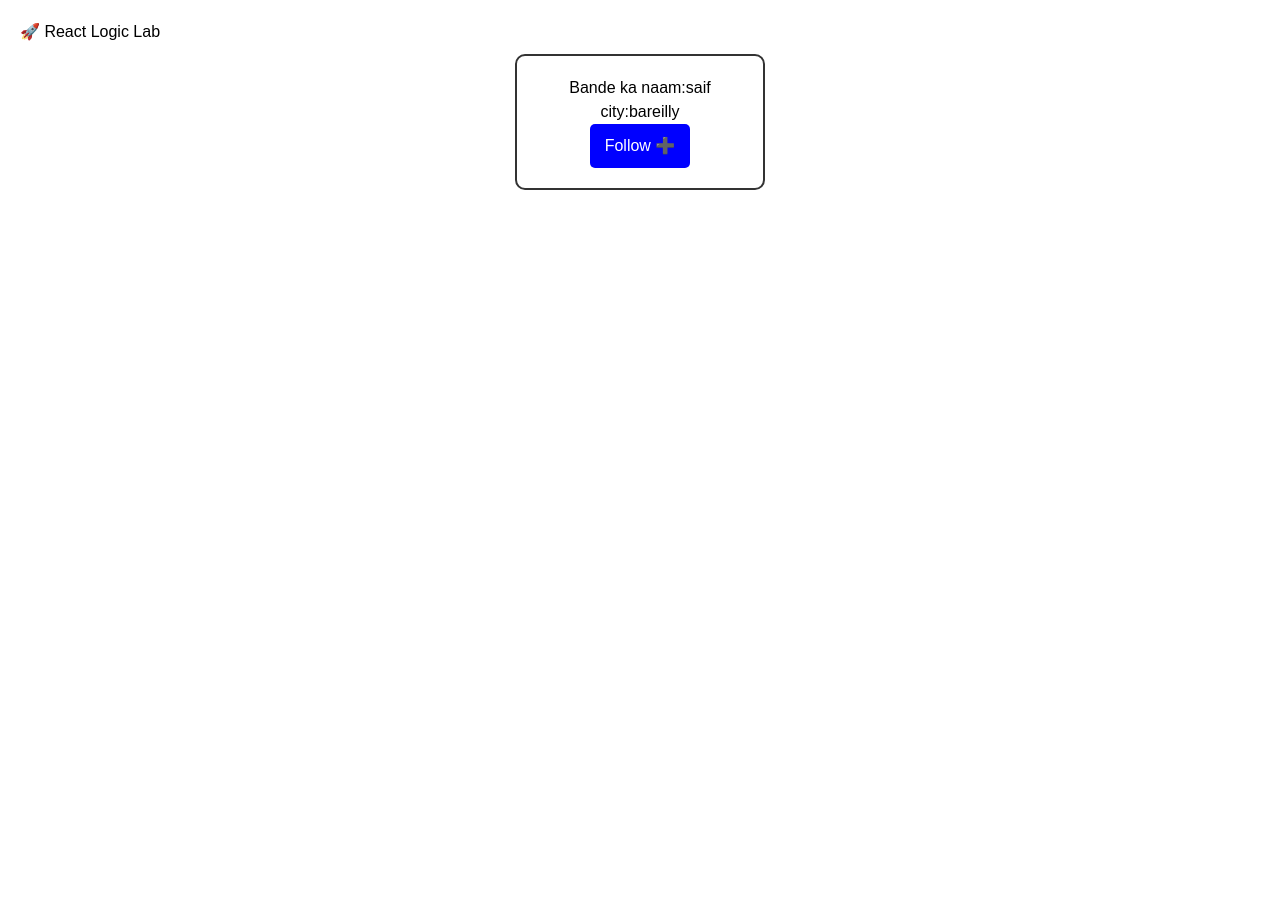
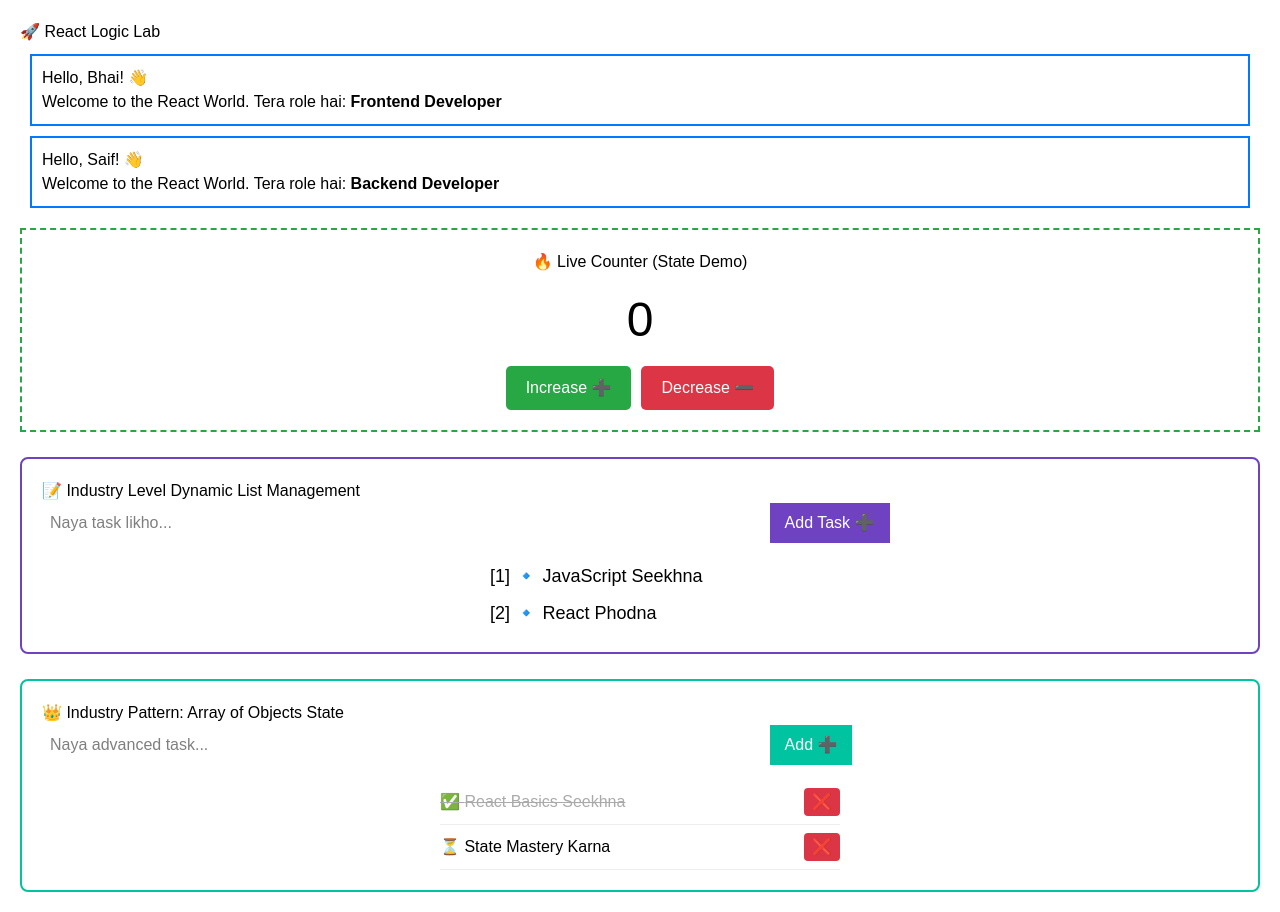
Before and after one commit to saifofficial0778-svg/react-learning-journey, a React (Vite) app: page / in a window 1280 px wide. Before the commit the page ends 800 px from the top, so only its background shows below. Built offline with nearby package versions, Linux system fonts and the light colour scheme.

Commit message:
new concept

```diff
--- a/src/App.jsx
+++ b/src/App.jsx
@@ -12,15 +12,17 @@ function App() {
   return (
     <div style={{ padding: '20px', fontFamily: 'sans-serif' }}>
       <h1>🚀 React Logic Lab</h1>
-      {/* <Greeting name="Bhai" role="Frontend Developer"/>
+      <Greeting name="Bhai" role="Frontend Developer"/>
       <Greeting name="Saif" role="Backend Developer"/>
       <Counter />
       <TaskList/>
-      <AdvanceTaskList/> */}
+      <AdvanceTaskList/>
       {/* <AdmissionForm/> */}
       {/* <WeatherApp/> */}
       {/* <DynamicUser/> */}
-      <UserProfile name="saif" city="bareilly"/>
+      {/* <UserProfile name="saif" city="bareilly"/> */}
+      {/* <ExpenseDashboard/> */}
+
 
     </div>
   );
--- a/src/pages/TaskList.jsx
+++ b/src/pages/TaskList.jsx
@@ -22,7 +22,7 @@ function TaskList(){
         <input
           type="text"
           value={inputValue}
-          onChange={(e) => setInputValue(e.target.value)} // Jo bhi type karoge, state me ave hoga
+          onChange={(e) => setInputValue(e.target.value)} // Jo bhi type karoge, state me save hoga
           placeholder="Naya task likho..."
           style={{ padding: "8px", width: "60%", marginRight: "10px" }}
         />
@@ -35,7 +35,7 @@ function TaskList(){
       <ul style={{ textAlign: "left", maxWidth: "300px", margin: "0 auto" }}>
         {tasks.map((task, index) => (
           <li key={index} style={{ padding: "5px 0", fontSize: "18px" }}>
-            🔹 {task}
+            [{index+1}] 🔹 {task}
           </li>
         ))}
       </ul>
```
